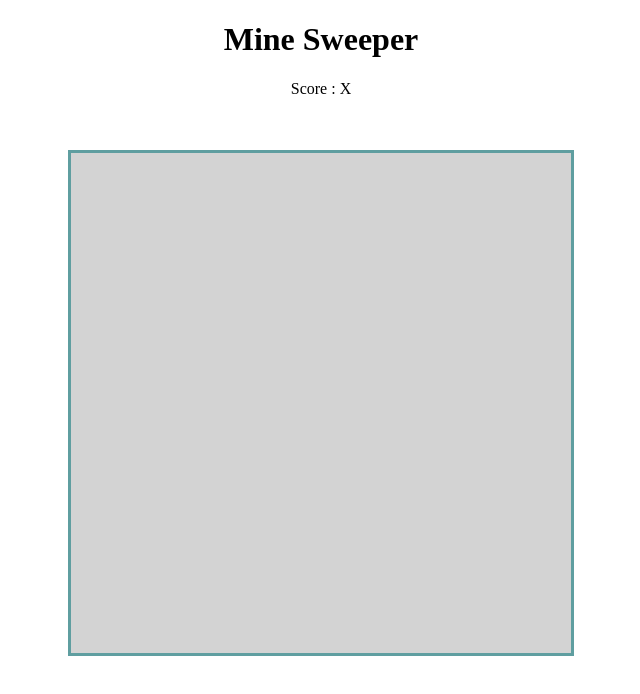
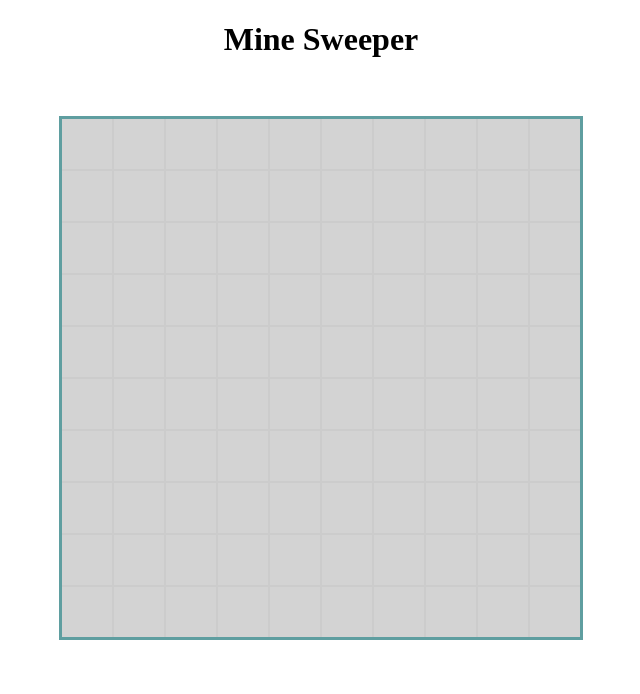
Before and after one commit to adamceci/js-mini-games, a plain HTML site: page minesweeper/index.html in a window 1280 px wide. Shown: the whole page, without its empty margins (319-959 px from the left). Drawn offline with Linux system fonts and the light colour scheme.

Commit message:
clean up

```diff
--- a/minesweeper/index.html
+++ b/minesweeper/index.html
@@ -8,12 +8,13 @@
 	<script src="script.js"></script>
 </head>
 <body>
+	<h1>Mine Sweeper</h1>
+	<div class="ask-difficulty"></div>
 	<div id="intro">
-		<h1>Mine Sweeper</h1>
-		<div id="score">
+		<!-- <div id="score">
 			Score :
 			<span id="displayScore">X</span>
-		</div>
+		</div> -->
 		<p id="outcome"></p>
 	</div>
 	<div id="board"></div>
--- a/minesweeper/script.js
+++ b/minesweeper/script.js
@@ -1,18 +1,25 @@
+document.addEventListener('DOMContentLoaded', () => {
   // Number of mines : 12/16/21 - Easy/Intermediate/Expert
-// Start with 12
-
+  const difficulty = {
+    easy: 12,
+    medium: 16,
+    hard: 21
+  }
   const nCells = 100;
   const nRows = 10;
   const nCols = 10;
   const nMines = 12;
-let nFlags = 0;
-
+  // const nMines = difficulty[getDifficulty()];
+  let nCorrectFlags = 0;
   let isGameOver = false;
 
-document.addEventListener('DOMContentLoaded', () => {
 	const board = document.getElementById('board');
+  const outcome = document.getElementById('outcome');
   const grid = Array();
-  const outcome = document.getElementById('outcome');
+
+  function getDifficulty() {
+    let difficultyDiv = document.getElementById('ask-difficulty');
+  }
 
   function shuffle(array) {
     let currentIndex = nCells - 1;
@@ -40,15 +47,32 @@ document.addEventListener('DOMContentLoaded', () => {
       cell.addEventListener('contextmenu', function(e) {
         e.preventDefault();
         placeFlag(cell);
-      })
+      });
+    }
+
+    // add borders
+    for (let i = 0; i < nCells; i++) {
+      const firstCol = (i % nCols === 0);
+      const lastCol = (i % nCols === 9);
+      const firstRow = (i < 10);
+      const lastRow = (i > 89);
+
+      if (!firstCol)
+        grid[i].style.borderLeft = '0.5px solid rgb(204, 204, 204)';
+      if (!lastCol)
+        grid[i].style.borderRight = '0.5px solid rgb(204, 204, 204)';
+      if (!firstRow)
+        grid[i].style.borderTop = '0.5px solid rgb(204, 204, 204)';
+      if (!lastRow)
+        grid[i].style.borderBottom = '0.5px solid rgb(204, 204, 204)';
     }
   }
 
   function fillNumbers() {
     for (let i = 0; i < nCells; i++) {
       let total = 0;
-      const firstCol = (i % 10 === 0);
-      const lastCol = (i % 10 === 9);
+      const firstCol = (i % nCols === 0);
+      const lastCol = (i % nCols === 9);
       const firstRow = (i < 10);
       const lastRow = (i > 89);
 
@@ -82,8 +106,8 @@ document.addEventListener('DOMContentLoaded', () => {
 
   function checkNeighbours(cell) {
     const i = parseInt(cell.id);
-    const firstCol = (i % 10 === 0);
-    const lastCol = (i % 10 === 9);
+    const firstCol = (i % nCols === 0);
+    const lastCol = (i % nCols === 9);
     const firstRow = (i < 10);
     const lastRow = (i > 89 && i < 100);
 
@@ -140,7 +164,6 @@ document.addEventListener('DOMContentLoaded', () => {
       let total = cell.getAttribute('data');
       if (total != 0) {
         cell.innerHTML = total;
-        // return;
       } else {
         checkNeighbours(cell);
       }
@@ -154,20 +177,17 @@ document.addEventListener('DOMContentLoaded', () => {
     if (cell.classList.contains('flag')) {
       cell.classList.remove('flag');
       cell.innerHTML = '';
-      nFlags--;
+      if (cell.classList.contains('bomb'))
+        nCorrectFlags--;
       return;
     }
     cell.classList.add('flag');
     cell.innerHTML = '🚩';
-    nFlags++;
+
     // check for win (all flags placed on bombs)
-    let nCorrectFlags = 0;
-    grid.forEach(cell => {
-      if (cell.classList.contains('flag') && cell.classList.contains('bomb')) {
+    if (cell.classList.contains('flag') && cell.classList.contains('bomb'))
       nCorrectFlags++;
-      }
-    });
-    if (nFlags === nMines && nMines === nCorrectFlags) {
+    if (nMines === nCorrectFlags) {
       outcome.innerHTML = 'Congratulations! You win';
       isGameOver = true;
     }
--- a/minesweeper/style.css
+++ b/minesweeper/style.css
@@ -1,3 +1,7 @@
+body {
+  text-align: center;
+}
+
 #intro {
 	text-align: center;
 }
@@ -8,8 +12,8 @@
 
 #board {
 	margin: auto;
-	width: 500px;
-	height: 500px;
+	width: 518px;
+	height: 518px;
 	display: flex;
 	flex-wrap: wrap;
 	border: 3px solid cadetblue;
@@ -22,10 +26,12 @@
 #board div {
 	width: 50px;
 	height: 50px;
+	/* border: 1px solid white; */
+	/* border-collapse: separate; */
 }
 
 .checked {
-	background-color: rgb(99, 104, 109);
+	background-color: rgb(161, 165, 168);
 }
 
 .flag {
```
Lines whose indentation alone changed are shown as unchanged.
